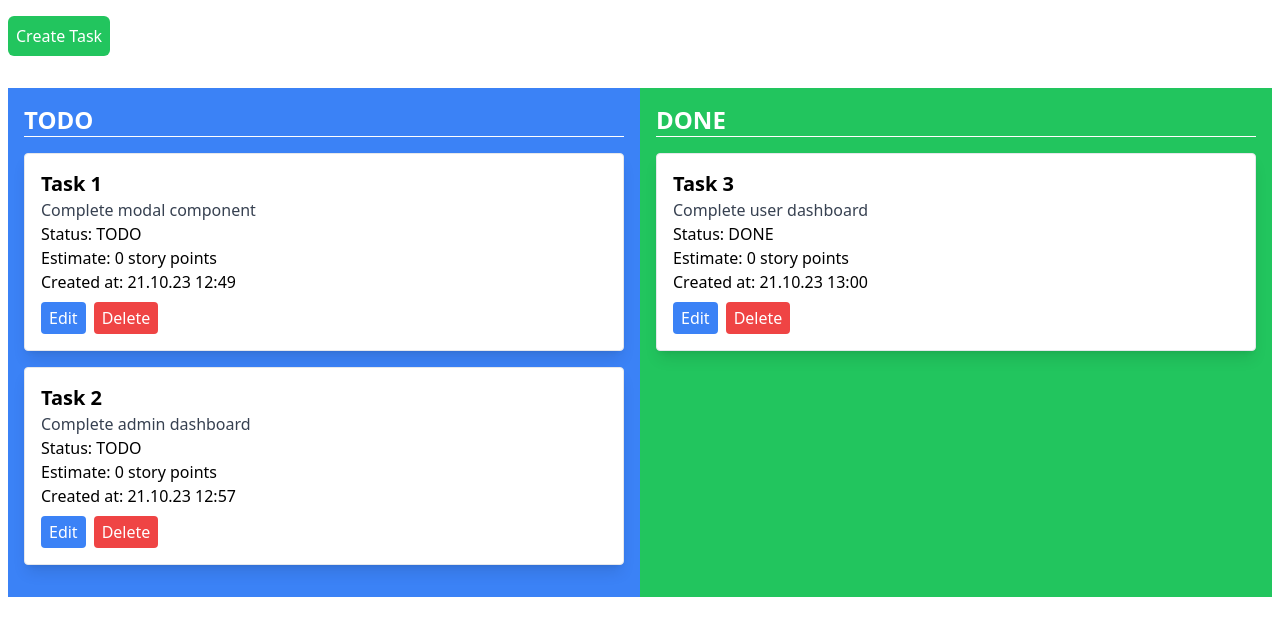
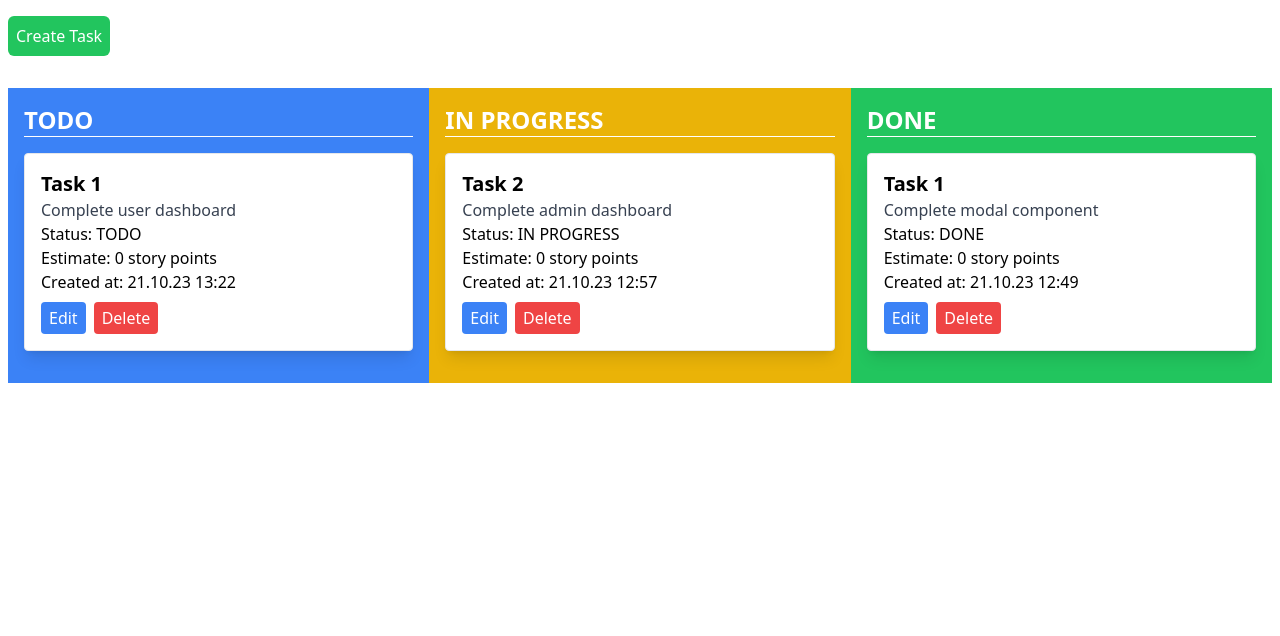
Before and after one commit to Saidbek9092/todo-app-task, a React (Create React App) app: page / in a window 1280 px wide. Shown: the top 636 px of the page. Built offline with nearby package versions, Linux system fonts and the light colour scheme; data requests are answered from the project's data file.

Commit message:
feat: added in progress column

```diff
--- a/db.json
+++ b/db.json
@@ -4,7 +4,7 @@
       "id": 0.6238777567916178,
       "title": "Task 1",
       "description": "Complete modal component",
-      "status": "TODO",
+      "status": "DONE",
       "estimate": 0,
       "created_at": "21.10.23 12:49"
     },
@@ -12,17 +12,17 @@
       "id": 0.7076550844916274,
       "title": "Task 2",
       "description": "Complete admin dashboard",
-      "status": "TODO",
+      "status": "IN PROGRESS",
       "estimate": 0,
       "created_at": "21.10.23 12:57"
     },
     {
-      "id": 0.5910095795517945,
-      "title": "Task 3",
+      "id": 0.21608421292140023,
+      "title": "Task 1",
       "description": "Complete user dashboard",
-      "status": "DONE",
+      "status": "TODO",
       "estimate": 0,
-      "created_at": "21.10.23 13:00"
+      "created_at": "21.10.23 13:22"
     }
   ]
 }
--- a/src/components/TaskCreationModal.tsx
+++ b/src/components/TaskCreationModal.tsx
@@ -6,7 +6,7 @@ interface Task {
   title: string;
   description: string;
   order_id?: number;
-  status: "TODO" | "DONE";
+  status: "TODO" | "DONE" | "IN PROGRESS";
   estimate: number;
   created_at: string;
   soft_delete?: boolean;
--- a/src/components/TaskItem.tsx
+++ b/src/components/TaskItem.tsx
@@ -5,7 +5,7 @@ interface Task {
   title: string;
   description: string;
   order_id?: number;
-  status: "TODO" | "DONE";
+  status: "TODO" | "DONE" | "IN PROGRESS";
   estimate: number;
   created_at: string;
   soft_delete?: boolean;
--- a/src/components/TaskList.tsx
+++ b/src/components/TaskList.tsx
@@ -11,7 +11,7 @@ type Task = {
   title: string;
   description: string;
   order_id?: number;
-  status: "TODO" | "DONE";
+  status: "TODO" | "DONE" | "IN PROGRESS";
   estimate: number;
   created_at: string;
   soft_delete?: boolean;
@@ -24,7 +24,6 @@ const TaskList = () => {
   const [taskToEdit, setTaskToEdit] = useState<Task | null>(null);
   const [chosenTaskId, setChosenTaskId] = useState<number | null>(null);
   const [loading, setLoading] = useState<boolean>(true);
-  const [search, setSearch] = useState<string>("");
   useEffect(() => {
     taskStore
       .fetchTasks()
@@ -82,7 +81,10 @@ const TaskList = () => {
     setChosenTaskId(null);
   };
 
-  const handleDrop = (e: React.DragEvent, targetColumn: "TODO" | "DONE") => {
+  const handleDrop = (
+    e: React.DragEvent,
+    targetColumn: "TODO" | "DONE" | "IN PROGRESS"
+  ) => {
     setChosenTaskId(null);
     e.preventDefault();
     const task = JSON.parse(e.dataTransfer.getData("text/plain")) as Task;
@@ -95,6 +97,18 @@ const TaskList = () => {
 
   const todoTasksList = taskStore.tasks
     .filter(task => task.status === "TODO")
+    .map(task => (
+      <TaskItem
+        key={task.id}
+        task={task}
+        openModal={(data: Task | null) => openModal(data)}
+        openDeleteModal={(data: Task) => openDeleteModal(data)}
+        handleDragStart={(e: React.DragEvent) => handleDragStart(e, task)}
+      />
+    ));
+
+  const progTasksList = taskStore.tasks
+    .filter(task => task.status === "IN PROGRESS")
     .map(task => (
       <TaskItem
         key={task.id}
@@ -134,6 +148,12 @@ const TaskList = () => {
           onDrop={e => handleDrop(e, "TODO")}
         />
         <TaskListColumn
+          title="IN PROGRESS"
+          tasks={progTasksList}
+          onDragOver={handleDragOver}
+          onDrop={e => handleDrop(e, "IN PROGRESS")}
+        />
+        <TaskListColumn
           title="DONE"
           tasks={completedTasksList}
           onDragOver={handleDragOver}
--- a/src/components/TaskListColumn.tsx
+++ b/src/components/TaskListColumn.tsx
@@ -15,7 +15,13 @@ const TaskListColumn: React.FC<TaskListColumnProps> = ({
   onDrop,
 }) => (
   <div
-    className={`w-1/2 p-4 ${title === "TODO" ? "bg-blue-500" : "bg-green-500"}`}
+    className={`w-1/2 p-4 ${
+      title === "TODO"
+        ? "bg-blue-500"
+        : title === "IN PROGRESS"
+        ? "bg-yellow-500"
+        : "bg-green-500"
+    }`}
     onDragOver={onDragOver}
     onDrop={onDrop}
   >
```
